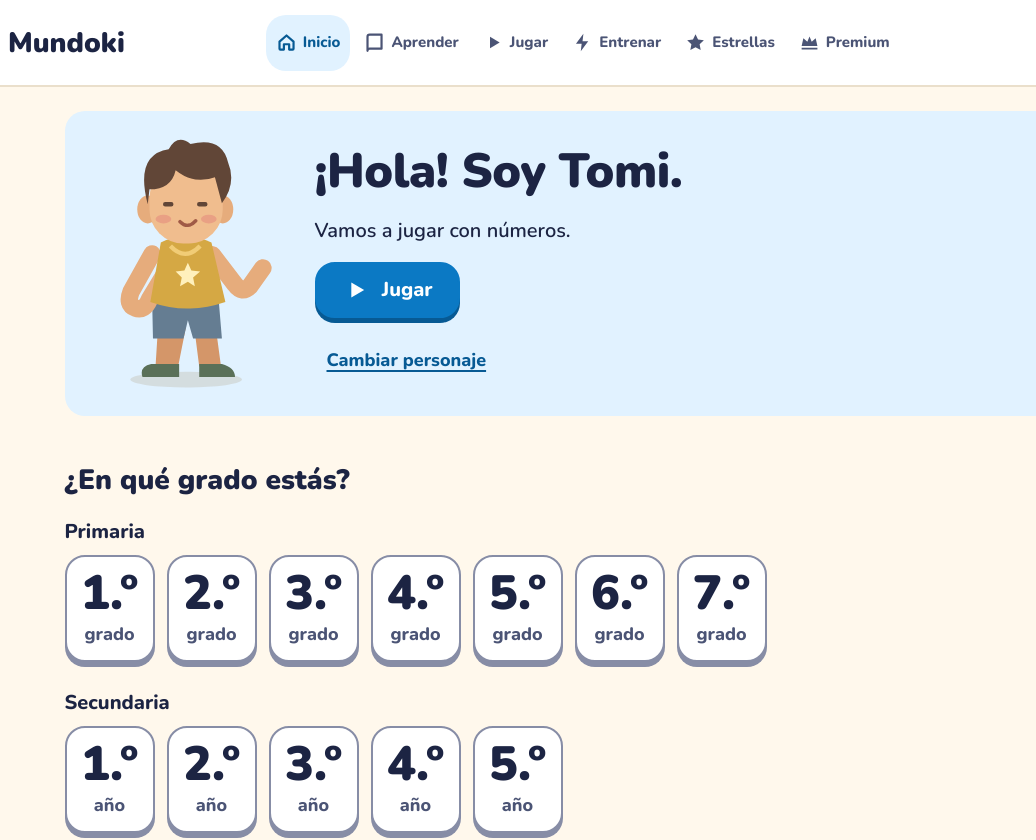
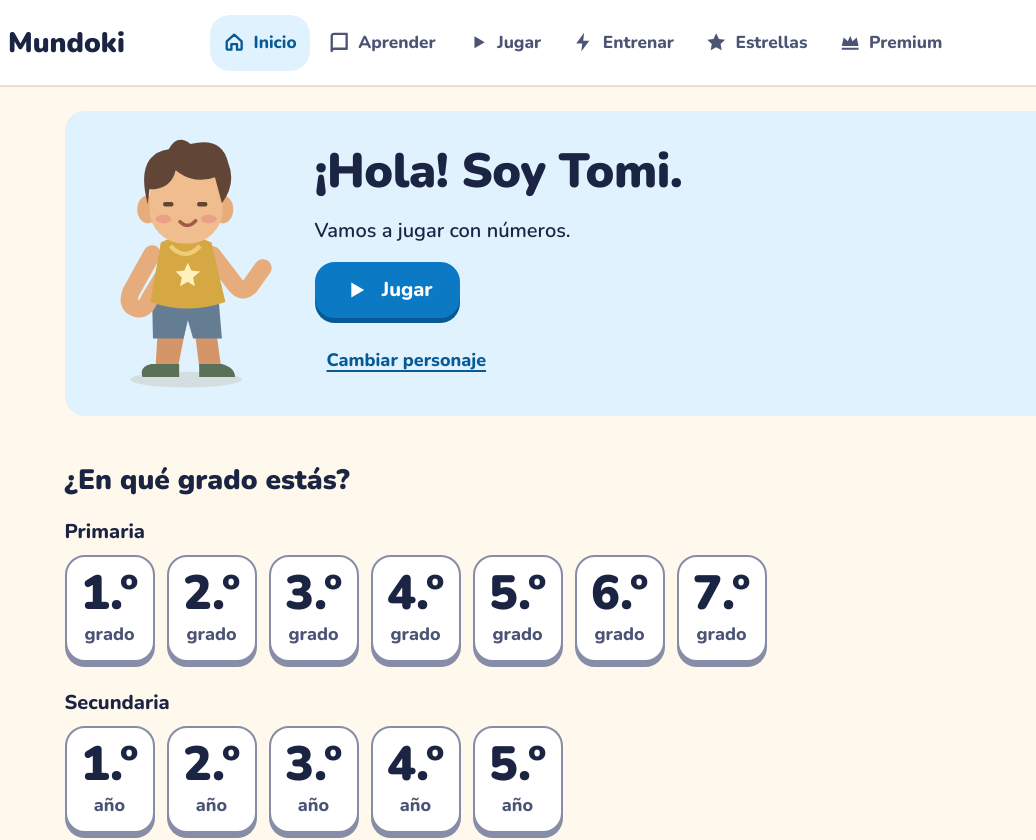
Before and after one commit to ufaboy/mundoki, an Astro site: page /es-ar in a window 1280 px wide. Shown: the top 840 px of the page, 64-1100 px from the left. Built offline with nearby package versions, Linux system fonts and the light colour scheme; Astro itself is replaced by a stand-in of ours; a web font is replaced by a local one.

Commit message:
style: enlarge desktop nav text and icons slightly

```diff
--- a/src/components/shared/SiteHeader.astro
+++ b/src/components/shared/SiteHeader.astro
@@ -206,16 +206,34 @@ const familyCurrent = activeNav === 'account' || activeNav === 'premium';
     }
 
     .mk-topbar--site .mk-nav a {
-      padding: 0 calc(0.625 * var(--mk-rem));
-      gap: calc(0.375 * var(--mk-rem));
-      font-size: calc(0.94 * var(--mk-rem));
+      padding: 0 calc(0.65 * var(--mk-rem));
+      gap: calc(0.42 * var(--mk-rem));
+      font-size: calc(1.02 * var(--mk-rem));
       white-space: nowrap;
+    }
+
+    .mk-topbar--site .mk-nav .mk-icon {
+      width: calc(1.3 * var(--mk-rem));
+      height: calc(1.3 * var(--mk-rem));
     }
 
     .mk-menu-toggle,
     .mk-drawer,
     .mk-drawer-backdrop {
       display: none !important;
+    }
+  }
+
+  @media (min-width: 75rem) {
+    .mk-topbar--site .mk-nav a {
+      padding: 0 calc(0.85 * var(--mk-rem));
+      gap: calc(0.5 * var(--mk-rem));
+      font-size: calc(1.08 * var(--mk-rem));
+    }
+
+    .mk-topbar--site .mk-nav .mk-icon {
+      width: calc(1.4 * var(--mk-rem));
+      height: calc(1.4 * var(--mk-rem));
     }
   }
 
```
